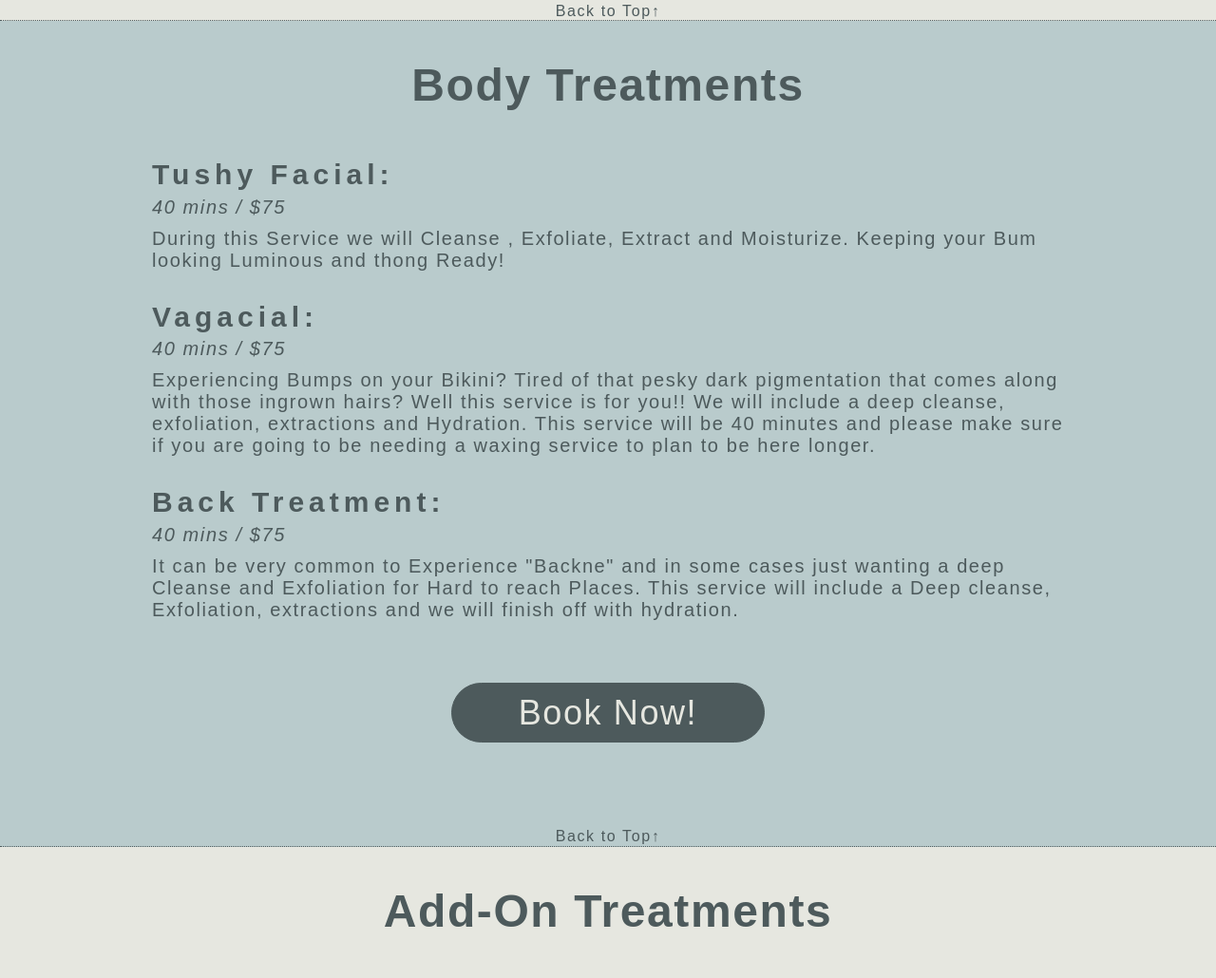
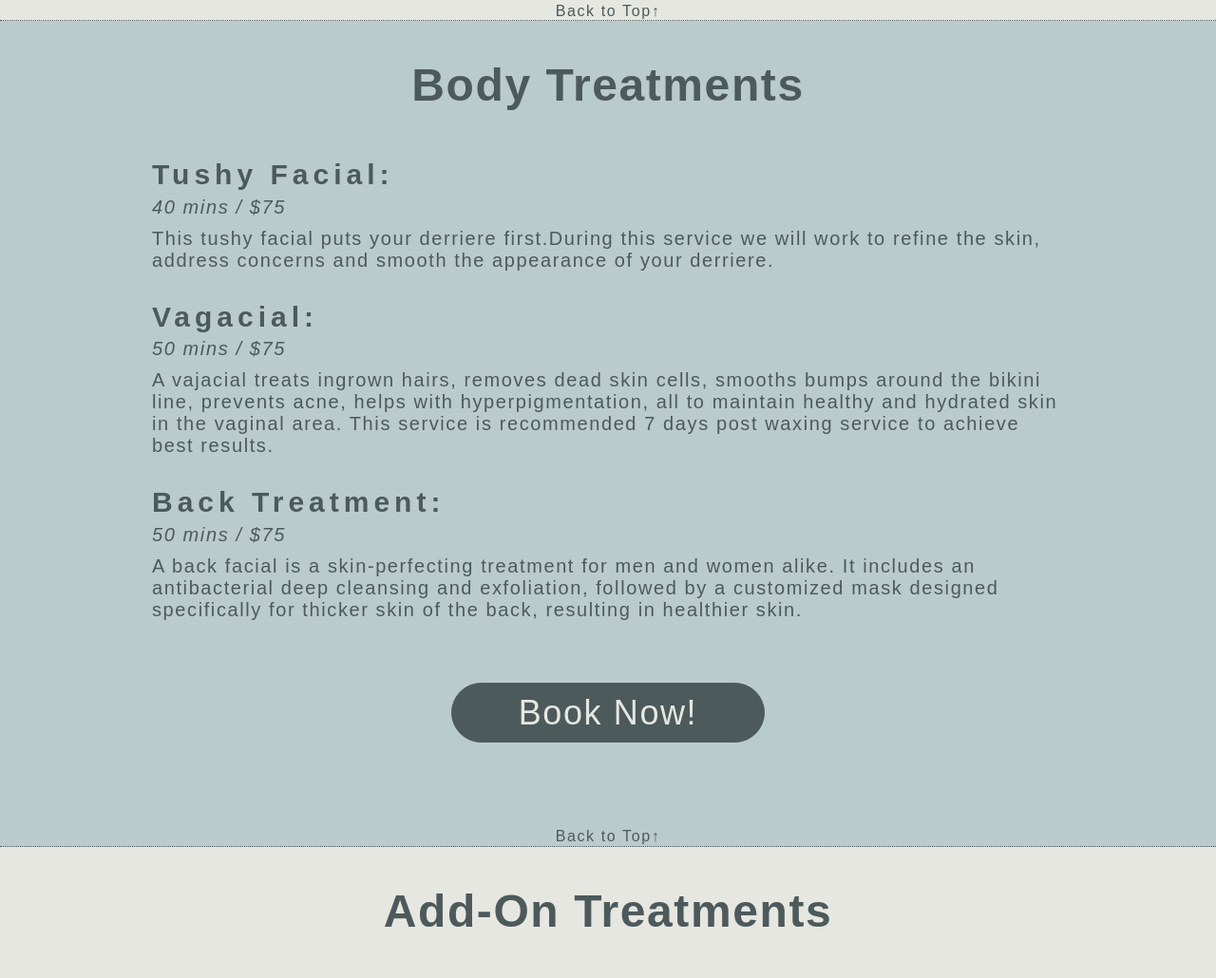
Before and after one commit to sevrinn/christinas-aesthetics-website, a website built with Parcel: page index.html in a window 1280 px wide. Shown: the part 3287-4317 px from the top of the page at 95% size. Built offline with nearby package versions, Linux system fonts and the light colour scheme; files whose address does not match are found by name; a web font is replaced by a local one.

Commit message:
Updated body treatment descriptions and times

```diff
--- a/index.html
+++ b/index.html
@@ -218,26 +218,26 @@
           <div class="facial-service-module">
             <h5>Tushy Facial:</h5>
             <p class="time-price">40 mins / $75</p>
-            <p class="service-blurb">During this Service we will Cleanse , Exfoliate, Extract and Moisturize. Keeping your Bum looking Luminous and thong Ready!</p>
+            <p class="service-blurb">This tushy facial puts your derriere first.During this service we will work to refine the skin, address concerns and smooth the appearance of your derriere.</p>
         </div>
         <hr>
         <div class="facial-service-module">
           <h5>Vagacial:</h5>
-          <p class="time-price">40 mins / $75</p>
-          <p class="service-blurb">Experiencing Bumps on your Bikini? Tired of that pesky dark pigmentation that comes along with those ingrown hairs? Well this service is for you!! We will include a deep cleanse, exfoliation, extractions and Hydration. This service will be 40 minutes and please make sure if you are going to be needing a waxing service to plan to be here longer.</p>
+          <p class="time-price">50 mins / $75</p>
+          <p class="service-blurb">A vajacial treats ingrown hairs, removes dead skin cells, smooths bumps around the bikini line, prevents acne, helps with hyperpigmentation, all to maintain healthy and hydrated skin in the vaginal area. This service is recommended 7 days post waxing service to achieve best results.</p>
       </div>
       <hr>
       <div class="facial-service-module">
         <h5>Back Treatment:</h5>
-        <p class="time-price">40 mins / $75</p>
-        <p class="service-blurb">It can be very common to Experience "Backne" and in some cases just wanting a deep Cleanse and Exfoliation for Hard to reach Places. This service will include a Deep cleanse, Exfoliation, extractions and we will finish off with hydration.</p>
+        <p class="time-price">50 mins / $75</p>
+        <p class="service-blurb">A back facial is a skin-perfecting treatment for men and women alike. It includes an antibacterial deep cleansing and exfoliation, followed by a customized mask designed specifically for thicker skin of the back, resulting in healthier skin. </p>
     </div>
 
         <div class="btn-center">
           <a href="https://www.genbook.com/bookings/slot/reservation/31264540" class="hero-btn book-now-btn">Book Now!</a>
         </div><!--end btn-center-->
         <p class="to-top"><a href="#header">Back to Top</a></p>
-      </section><!--end focused treatments-->
+      </section><!--end body treatments-->
 
       <section id="focused-treatments">
         <h4>Add-On Treatments</h4>
```
